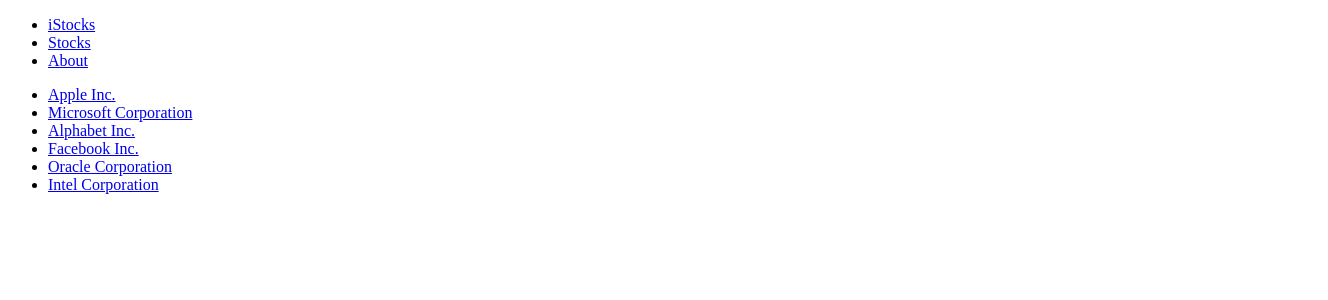
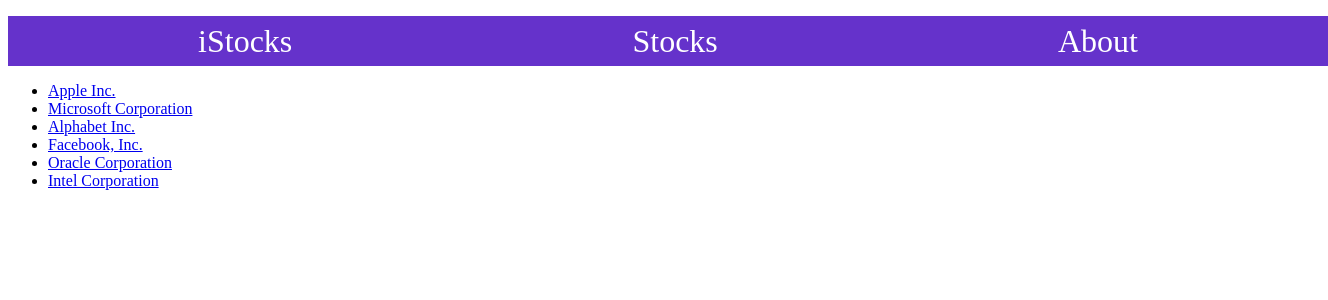
Before and after one commit to mosesb1/stocks-app, a React (Create React App) app: page /stocks in a window 1280 px wide. Shown: the top 300 px of the page, 1328 px wide, since content can reach past the window. Built offline with nearby package versions, Linux system fonts and the light colour scheme.

Commit message:
refactored code to generate stock prices

```diff
--- a/src/components/Links/Links.js
+++ b/src/components/Links/Links.js
@@ -1,9 +1,14 @@
 import {Link} from 'react-router-dom';
 
 export default function Links({companies}) {
-    const links = [];
-    companies.forEach((company, idx) => {
-        links.push(<li key={idx}><Link to={`/stocks/${company.symbol}`}>{company.name}</Link></li>)
+    const links = companies.map((company, idx) => {
+        return(
+        <li key={idx}>
+            <Link to={`/stocks/${company.symbol}`} state={{company: company}}>
+                {company.name}
+            </Link>
+        </li>
+        )
     })
     return (
         <ul>
--- a/src/components/Nav/Nav.js
+++ b/src/components/Nav/Nav.js
@@ -5,10 +5,12 @@
 
 export default function Nav(props) {
     return (
-        <ul>
-            <li><Link to='/'>iStocks</Link></li>
-            <li><Link to='/stocks'>Stocks</Link></li>
-            <li><Link to='/about'>About</Link></li>
-        </ul>
+        <nav>
+            <ul className='nav'>
+                <li><Link to='/'>iStocks</Link></li>
+                <li><Link to='/stocks'>Stocks</Link></li>
+                <li><Link to='/about'>About</Link></li>
+            </ul>
+        </nav>
     )
 }
--- /dev/null
+++ b/src/components/TableRow/TableRow.js
@@ -0,0 +1,5 @@
+export default function TableRow(props){
+    return (
+        <h1>Row</h1>
+    )
+}
--- a/src/data.js
+++ b/src/data.js
@@ -1,10 +1,10 @@
 const companies = [
-    {name: "Apple Inc.", symbol: "AAPL"},
-    {name: "Microsoft Corporation", symbol: "MSFT"},
-    {name: "Alphabet Inc.", symbol: "GOOGL"},
-    {name: "Facebook Inc.", symbol: "FB"},
-    {name: "Oracle Corporation", symbol: "ORCL"},
-    {name: "Intel Corporation", symbol: "INTC"}
+    {name: "Apple Inc.", symbol: "AAPL", lastPrice: 140.64, change: -0.280000000000001, high: 141.74, low: 140.35, open: 141.5},
+    {name: "Microsoft Corporation", symbol: "MSFT", lastPrice: 64.98, change: 0.109999999999999, high: 65.45, low: 64.76, open: 65.12},
+    {name: "Alphabet Inc.", symbol: "GOOGL", lastPrice: 835.14, change: -4.50999999999999, high: 844, low: 829.1, open: 842},
+    {name: "Facebook, Inc.", symbol: "FB", lastPrice: 140.34, change: 0.810000000000002, high: 141.0244, low: 139.76, open: 140.08},
+    {name: "Oracle Corporation", symbol: "ORCL", lastPrice: 44.65, change: -0.300000000000004, high: 45.09, low: 44.575, open: 44.91},
+    {name: "Intel Corporation", symbol: "INTC", lastPrice: 36.16, change: -0.370000000000005, high: 36.78, low: 36.125, open: 36.58}
 ]
 
 export default companies
--- a/src/pages/About/About.js
+++ b/src/pages/About/About.js
@@ -1,3 +1,11 @@
 export default function About(props){
-    return <h1>About</h1>
+    return (
+        <section>
+            <h1>Description of App</h1>
+            <p>This is a React app that shows the stock prices for certain companies using the free Financial Modeling Prep API.</p>
+            <p>The Home page shows a dashboard of the stocks included in the app as well as their symbol, price and change</p>
+            <p>The stocks page gives links to the show pages for different stocks</p>
+            <p>Clicking on those links shows the name/price for the stocks</p>
+        </section>
+    )
 }
--- a/src/pages/App/App.css
+++ b/src/pages/App/App.css
@@ -0,0 +1,16 @@
+.nav {
+    display: flex;
+    align-items: center;
+    width: 100vw;
+    height: 50px;
+    padding: 0 20px;
+    background-color: #6532CB;
+    list-style: none;
+    justify-content: space-around;
+}
+
+.nav > li > * {
+    color: white;
+    text-decoration: none;
+    font-size: 2em;
+}
--- a/src/pages/App/App.js
+++ b/src/pages/App/App.js
@@ -18,7 +18,7 @@
                 <Routes>
                     <Route path='/' element={<Home />}/>
                     <Route path='/stocks' element={<Stocks companies={companies}/>}/>
-                    <Route path='/stocks/:symbol' element={<Prices/>}/>
+                    <Route path='/stocks/:symbol' element={<Prices companies={companies}/>}/>
                     <Route path='/about' element={<About />}/>
                 </Routes>
             </main>
--- a/src/pages/Home/Home.js
+++ b/src/pages/Home/Home.js
@@ -1,3 +1,35 @@
+import companies from '../../data';
+import {useState, useEffect} from 'react';
+
 export default function Home(props) {
-    return <h1>Home Page</h1>
+    const [activeData, setActiveData] = useState(null);
+    const apiKey = '0ad3a491ff510d0641e1dd8c1038e941';
+
+    const url = `https://financialmodelingprep.com/api/v3/stock_market/actives?apikey=${apiKey}`;
+
+    const getData = async () => {
+        try {
+            const response = await fetch(url);
+            const apiData = await response.json();
+            setActiveData(apiData);
+        } catch (err) {
+            console.error(err);
+        }
+    }
+
+    useEffect(() => {
+        getData();
+    }, [])
+
+    const loaded = () => {
+        return (
+            <h1>Table here</h1>
+        )
+    }
+
+    const loading = () => {
+        return <h1>Loading ...</h1>
+    }
+
+    return activeData ? loaded() : loading();
 }
--- a/src/pages/Prices/Prices.js
+++ b/src/pages/Prices/Prices.js
@@ -1,25 +1,17 @@
-import { useParams } from "react-router-dom";
+import { useParams, useLocation } from "react-router-dom";
 import {useState, useEffect} from 'react';
-import companies from "../../data";
 
-export default function Prices(props) {
+export default function Prices({companies}) {
     const [data, setData] = useState(null);
-    const [company, setCompany] = useState(null);
     const apiKey = '0ad3a491ff510d0641e1dd8c1038e941';
     const params = useParams();
     const symbol = params.symbol;
+    const location = useLocation();
+    const {company} = location.state;
 
     const url = `https://financialmodelingprep.com/api/v3/quote-short/${symbol}?apikey=${apiKey}`;
 
-    const getCompany = () => {
-        let index;
-        companies.forEach((comp, idx) => {
-            if(comp.symbol === symbol) {
-                index = idx;
-            }
-        })
-        setCompany(companies[index]);
-    }
+
 
     const getData = async () => {
         try{
@@ -46,10 +38,9 @@
 
     useEffect(() => {
         getData();
-        getCompany();
     },[])
 
-    return data && company ? loaded() : loading();
+    return data ? loaded() : loading();
 
 
 }
```
Also changed, not shown: src/components/Table/Table.js (added).
